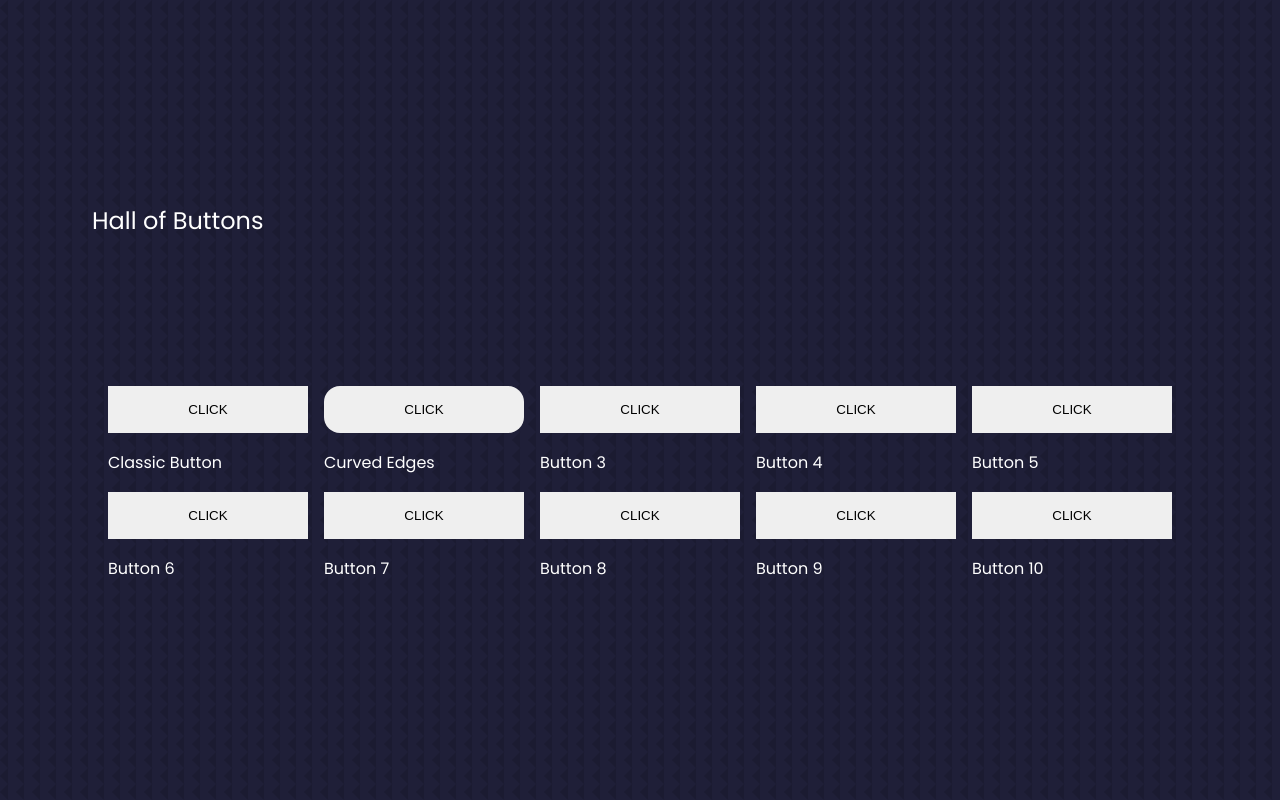
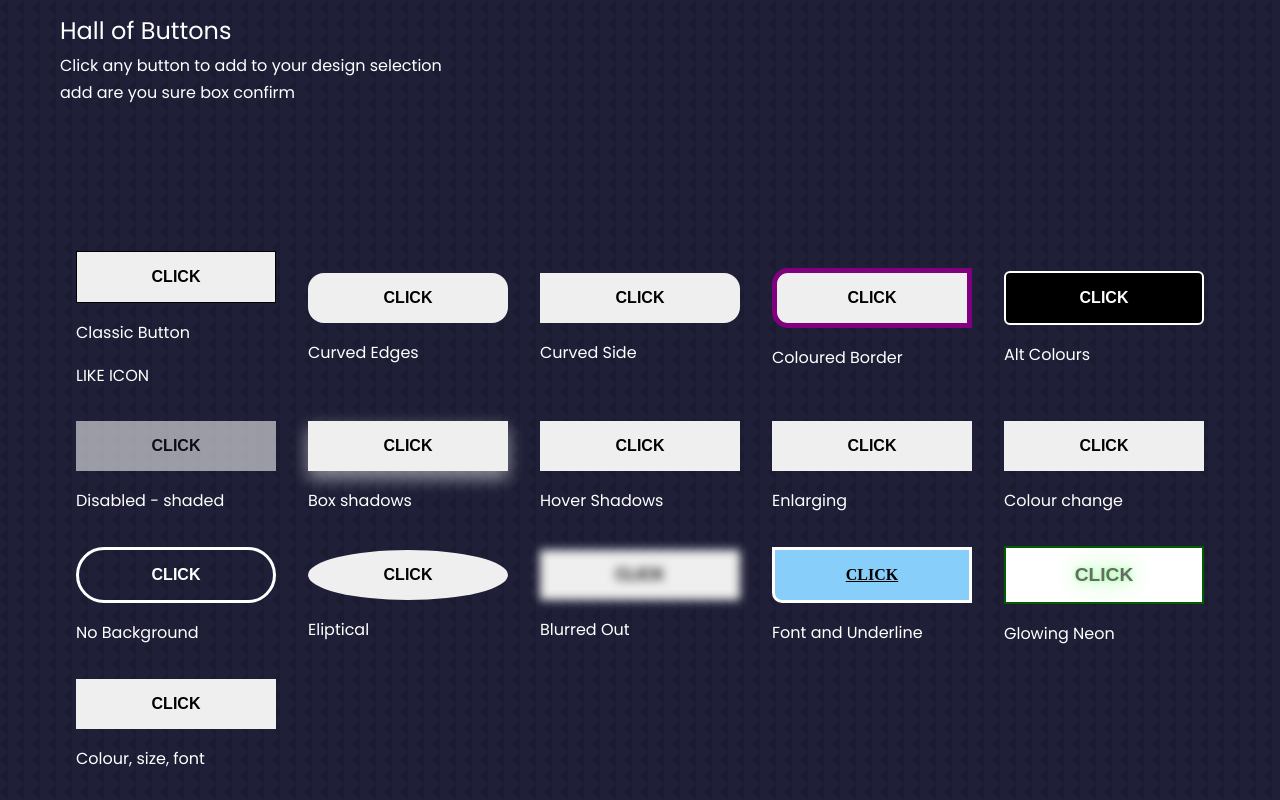
Before and after one commit to webdesignsbytom/webdesignbytom-portfolio, a React (Create React App) app in the folder client/: page /components in a window 1280 px wide. Built offline with nearby package versions, Linux system fonts and the light colour scheme.

Commit message:
16 buttons added

```diff
--- a/client/src/index.js
+++ b/client/src/index.js
@@ -1,6 +1,5 @@
 import React from 'react';
 import ReactDOM from 'react-dom/client';
-import './styles/index.css';
 import App from './App';
 import { BrowserRouter } from 'react-router-dom';
 
--- a/client/src/pages/home/home.css
+++ b/client/src/pages/home/home.css
@@ -0,0 +1,145 @@
+@import url('https://fonts.googleapis.com/css2?family=Poppins:wght@300;400;600&display=swap');
+
+* {
+    padding: 0;
+    margin: 0;
+    box-sizing: border-box;
+    border: 0;
+    list-style: none;
+    outline: 0;
+    text-decoration: none;
+}
+
+:root {
+    --color-bg: #1f1f38;
+    --color-bg-variant: #2c2c6c;
+    --color-primary: #4db5ff;
+    --color-primary-variant: rgba(77, 181, 255, 0.4);
+    --color-white: #fff;
+    --color-light: rgba(255, 255, 255, 0.6);
+
+    --transition: all 400ms ease;
+
+    --container-width-lg: 75%;
+    --container-width-md: 86%;
+    --container-width-sm: 90%;
+}
+
+html {
+    scroll-behavior: smooth;
+}
+
+::-webkit-scrollbar {
+    display: none;
+}
+
+body {
+    font-family: 'Poppins', sans-serif;
+    background: var(--color-bg);
+    color: var(--color-white);
+    line-height: 1.7;
+    background-image: url(../../assets/images/bg-texture.png);
+}
+
+/* ================= GENERAL STYLES ================= */
+
+.container {
+    width: var(--container-width-lg);
+    margin: 0 auto;
+}
+
+h1,
+h2,
+h3,
+h4,h5,h6 {
+    font-weight: 500;
+}
+
+h1 {
+    font-size: 2.5rem;
+}
+
+/* All components are wrapped in a section tag */
+
+section {
+    margin-top: 8rem;
+    /* height: 100vh; */
+}
+
+section > h2,
+section > h5 {
+    text-align: center;
+    color: var(--color-light);
+}
+
+section > h2 {
+    color: var(--color-primary);
+    margin-bottom: 3rem;
+}
+
+.text-light {
+    color: var(--color-light);
+}
+
+a {
+    color: var(--color-primary);
+    transition: var(--transition);
+}
+
+a:hover {
+    color: var(--color-white);
+}
+
+.btn {
+    width: max-content;
+    display: inline-block;
+    color: var(--color-primary);
+    padding: 0.75rem;
+    border-radius: 0.4rem;
+    cursor: pointer;
+    border: 1px solid var(--color-primary);
+    transition: var(--transition);
+}
+
+.btn:hover {
+    background: var(--color-white);
+    color: var(--color-bg);
+    border-color: transparent;
+}
+
+.btn-primary {
+    background: var(--color-primary);
+    color: var(--color-bg);
+}
+
+img {
+    display: block;
+    width: 100%;
+    object-fit: cover;
+}
+
+/* Media Queries (MEDIUM DEVICES) */
+
+@media screen and (max-width: 1024px) {
+    .container {
+        width: var(--container-width-md);
+    }
+
+    section {
+        margin-top: 6rem;
+
+    }
+}
+
+/* Media Queries (Small DEVICES) */
+
+@media screen and (max-width: 600px) {
+    .container {
+        width: var(--container-width-sm);
+    }
+
+    section > h2 {
+        margin-bottom: 2rem;
+
+    }
+}
--- /dev/null
+++ b/client/src/pages/web-components/components/Button.jsx
@@ -0,0 +1,9 @@
+import React from 'react'
+
+function Button() {
+  return (
+    <div>Button</div>
+  )
+}
+
+export default Button
--- a/client/src/pages/web-components/components/buttons/Buttons.jsx
+++ b/client/src/pages/web-components/components/buttons/Buttons.jsx
@@ -1,53 +1,85 @@
 import React from 'react';
+import { useState } from 'react';
+import Button from '../Button';
 import './buttons.css';
 
 function Buttons() {
+  const [numberOfButtons, setNumberOfButtons] = useState(10)
+
   return (
+
     <div className='buttons__container'>
       <div className='btn__title__container'>
         <h2>Hall of Buttons</h2>
+        <p>Click any button to add to your design selection</p>
+        <p>add are you sure box confirm</p>
       </div>
 
       <section className='buttons'>
-        <div className='btn__container'>
-          <button className='btn-1'>CLICK</button>
-          <h4 className='title'>Classic Button</h4>
+        <div className="btn__container btn__container1">
+          <button className="btns btn-1">CLICK</button>
+          <h4 className="title">Classic Button</h4>
+          <div>LIKE ICON</div>
         </div>
-        <div className='btn__container'>
-          <button className='btn-2'>CLICK</button>
-          <h4 className='title'>Curved Edges</h4>
+        <div className="btn__container btn__container2">
+          <button className="btns btn-2">CLICK</button>
+          <h4 className="title">Curved Edges</h4>
         </div>
-        <div className='btn__container'>
-          <button className='btn-3'>CLICK</button>
-          <h4 className='title'>Button 3</h4>
+        <div className="btn__container btn__container3">
+          <button className="btns btn-3">CLICK</button>
+          <h4 className="title">Curved Side</h4>
         </div>
-        <div className='btn__container'>
-          <button className='btn-4'>CLICK</button>
-          <h4 className='title'>Button 4</h4>
+        <div className="btn__container btn__container4">
+          <button className="btns btn-4">CLICK</button>
+          <h4 className="title">Coloured Border</h4>
         </div>
-        <div className='btn__container'>
-          <button className='btn-5'>CLICK</button>
-          <h4 className='title'>Button 5</h4>
+        <div className="btn__container btn__container5">
+          <button className="btns btn-5">CLICK</button>
+          <h4 className="title">Alt Colours</h4>
         </div>
-        <div className='btn__container'>
-          <button className='btn-6'>CLICK</button>
-          <h4 className='title'>Button 6</h4>
+        <div className="btn__container btn__container6">
+          <button className="btns btn-6">CLICK</button>
+          <h4 className="title">Disabled - shaded</h4>
         </div>
-        <div className='btn__container'>
-          <button className='btn-7'>CLICK</button>
-          <h4 className='title'>Button 7</h4>
+        <div className="btn__container btn__container7">
+          <button className="btns btn-7">CLICK</button>
+          <h4 className="title">Box shadows</h4>
         </div>
-        <div className='btn__container'>
-          <button className='btn-8'>CLICK</button>
-          <h4 className='title'>Button 8</h4>
+        <div className="btn__container btn__container8">
+          <button className="btns btn-8">CLICK</button>
+          <h4 className="title">Hover Shadows</h4>
         </div>
-        <div className='btn__container'>
-          <button className='btn-9'>CLICK</button>
-          <h4 className='title'>Button 9</h4>
+        <div className="btn__container btn__container9">
+          <button className="btns btn-9">CLICK</button>
+          <h4 className="title">Enlarging</h4>
         </div>
-        <div className='btn__container'>
-          <button className='btn-10'>CLICK</button>
-          <h4 className='title'>Button 10</h4>
+        <div className="btn__container btn__container10">
+          <button className="btns btn-10">CLICK</button>
+          <h4 className="title">Colour change</h4>
+        </div>
+        <div className="btn__container btn__container11">
+          <button className="btns btn-11">CLICK</button>
+          <h4 className="title">No Background</h4>
+        </div>
+        <div className="btn__container btn__container12">
+          <button className="btns btn-12">CLICK</button>
+          <h4 className="title">Eliptical</h4>
+        </div>
+        <div className="btn__container btn__container13">
+          <button className="btns btn-13">CLICK</button>
+          <h4 className="title">Blurred Out</h4>
+        </div>
+        <div className="btn__container btn__container14">
+          <button className="btns btn-14">CLICK</button>
+          <h4 className="title">Font and Underline</h4>
+        </div>
+        <div className="btn__container btn__container15">
+          <button className="btns btn-15">CLICK</button>
+          <h4 className="title">Glowing Neon</h4>
+        </div>
+        <div className="btn__container btn__container16">
+          <button className="btns btn-16">CLICK</button>
+          <h4 className="title">Colour, size, font</h4>
         </div>
       </section>
     </div>
--- a/client/src/pages/web-components/components/buttons/buttons.css
+++ b/client/src/pages/web-components/components/buttons/buttons.css
@@ -1,3 +1,5 @@
+@import url('https://fonts.googleapis.com/css2?family=Dancing+Script:wght@700&display=swap');
+
 .buttons__container {
   display: grid;
 }
@@ -5,8 +7,10 @@
 .buttons {
   display: grid;
   padding: 1rem;
-  gap: 1rem;
+  gap: 2rem;
   grid-template-columns: repeat(5, 200px);
+  align-items: center;
+  justify-content: center;
 }
 
 .btn__container {
@@ -14,34 +18,116 @@
   gap: 1rem;
 }
 
+.btns {
+  width: 100%;
+  padding: 1rem;
+  font-size: 1rem;
+  font-weight: 600;
+}
+
+.btns:hover {
+  cursor: pointer;
+}
+
 .btn-1 {
-  padding: 1rem;
+  border: 1px solid black;
 }
+
 .btn-2 {
-  padding: 1rem;
   border-radius: 1rem;
 }
+
 .btn-3 {
-  padding: 1rem;
+  border-top-right-radius: 1rem;
+  border-bottom-right-radius: 1rem;
 }
+
 .btn-4 {
-  padding: 1rem;
+  border: 5px solid purple;
+  border-top-left-radius: 1rem;
+  border-bottom-left-radius: 1rem;
 }
+
 .btn-5 {
-  padding: 1rem;
+  border: 2px solid white;
+  border-radius: 6px;
+  background-color: black;
+  color: white;
+  font-weight: 700;
 }
 .btn-6 {
-  padding: 1rem;
+  opacity: 0.6;
+  cursor: not-allowed;
 }
+
 .btn-7 {
-  padding: 1rem;
+  box-shadow: 0 8px 16px 0 rgba(246, 246, 246, 0.4),
+    0 6px 20px 0 rgba(249, 249, 249, 0.19);
 }
-.btn-8 {
-  padding: 1rem;
+
+.btn-8:hover {
+  box-shadow: 0 12px 16px 0 rgba(236, 231, 231, 0.24),
+    0 17px 50px 0 rgba(212, 206, 206, 0.19);
 }
-.btn-9 {
-  padding: 1rem;
+
+.btn-9:hover {
+  scale: 1.3;
 }
-.btn-10 {
-  padding: 1rem;
+
+.btn-10:hover {
+  background-color: deeppink;
 }
+
+.btn-11 {
+  background-color: transparent;
+  border: 3px solid white;
+  border-radius: 2rem;
+  color: white;
+  font-weight: 700;
+}
+
+.btn-12 {
+  border-radius: 50%;
+}
+
+.btn-13 {
+  filter: blur(5px);
+}
+
+.btn-14 {
+  font-family: 'Monoscript', cursive;
+  text-decoration: underline;
+  font-weight: 900;
+  background-color: lightskyblue;
+  border: 3px solid white;
+  border-bottom-left-radius: 10px;
+}
+
+.btn-15 {
+  animation: glow 3s ease-in-out infinite;
+  border: 3px solid silver;
+  background-color: white;
+  font-size: 1.2rem;
+}
+
+@keyframes glow {
+    0%, 100% {
+        color: white;
+        text-shadow: 0 0 12px lime, 0 0 50px lime, 0 0 100px lime;
+        border: 3px solid lime;
+    }
+    30%, 70% {
+        color: #111;
+        text-shadow: none;
+        border: 2px solid black;
+
+    }
+}
+
+.btn-16:hover {
+  background-color: blue;
+  border: white 3px solid;
+  color: white;
+  font-family: 'Dancing Script', cursive;
+  font-size: 1.5rem;
+}
--- a/client/src/styles/index.css
+++ /dev/null
@@ -1,145 +0,0 @@
-@import url('https://fonts.googleapis.com/css2?family=Poppins:wght@300;400;600&display=swap');
-
-* {
-    padding: 0;
-    margin: 0;
-    box-sizing: border-box;
-    border: 0;
-    list-style: none;
-    outline: 0;
-    text-decoration: none;
-}
-
-:root {
-    --color-bg: #1f1f38;
-    --color-bg-variant: #2c2c6c;
-    --color-primary: #4db5ff;
-    --color-primary-variant: rgba(77, 181, 255, 0.4);
-    --color-white: #fff;
-    --color-light: rgba(255, 255, 255, 0.6);
-
-    --transition: all 400ms ease;
-
-    --container-width-lg: 75%;
-    --container-width-md: 86%;
-    --container-width-sm: 90%;
-}
-
-html {
-    scroll-behavior: smooth;
-}
-
-::-webkit-scrollbar {
-    display: none;
-}
-
-body {
-    font-family: 'Poppins', sans-serif;
-    background: var(--color-bg);
-    color: var(--color-white);
-    line-height: 1.7;
-    background-image: url(../assets/images/bg-texture.png);
-}
-
-/* ================= GENERAL STYLES ================= */
-
-.container {
-    width: var(--container-width-lg);
-    margin: 0 auto;
-}
-
-h1,
-h2,
-h3,
-h4,h5,h6 {
-    font-weight: 500;
-}
-
-h1 {
-    font-size: 2.5rem;
-}
-
-/* All components are wrapped in a section tag */
-
-section {
-    margin-top: 8rem;
-    /* height: 100vh; */
-}
-
-section > h2,
-section > h5 {
-    text-align: center;
-    color: var(--color-light);
-}
-
-section > h2 {
-    color: var(--color-primary);
-    margin-bottom: 3rem;
-}
-
-.text-light {
-    color: var(--color-light);
-}
-
-a {
-    color: var(--color-primary);
-    transition: var(--transition);
-}
-
-a:hover {
-    color: var(--color-white);
-}
-
-.btn {
-    width: max-content;
-    display: inline-block;
-    color: var(--color-primary);
-    padding: 0.75rem;
-    border-radius: 0.4rem;
-    cursor: pointer;
-    border: 1px solid var(--color-primary);
-    transition: var(--transition);
-}
-
-.btn:hover {
-    background: var(--color-white);
-    color: var(--color-bg);
-    border-color: transparent;
-}
-
-.btn-primary {
-    background: var(--color-primary);
-    color: var(--color-bg);
-}
-
-img {
-    display: block;
-    width: 100%;
-    object-fit: cover;
-}
-
-/* Media Queries (MEDIUM DEVICES) */
-
-@media screen and (max-width: 1024px) {
-    .container {
-        width: var(--container-width-md);
-    }
-
-    section {
-        margin-top: 6rem;
-
-    }
-}
-
-/* Media Queries (Small DEVICES) */
-
-@media screen and (max-width: 600px) {
-    .container {
-        width: var(--container-width-sm);
-    }
-
-    section > h2 {
-        margin-bottom: 2rem;
-
-    }
-}
```
Also changed, not shown: client/src/index.css (deleted, +0 -13 lines).
